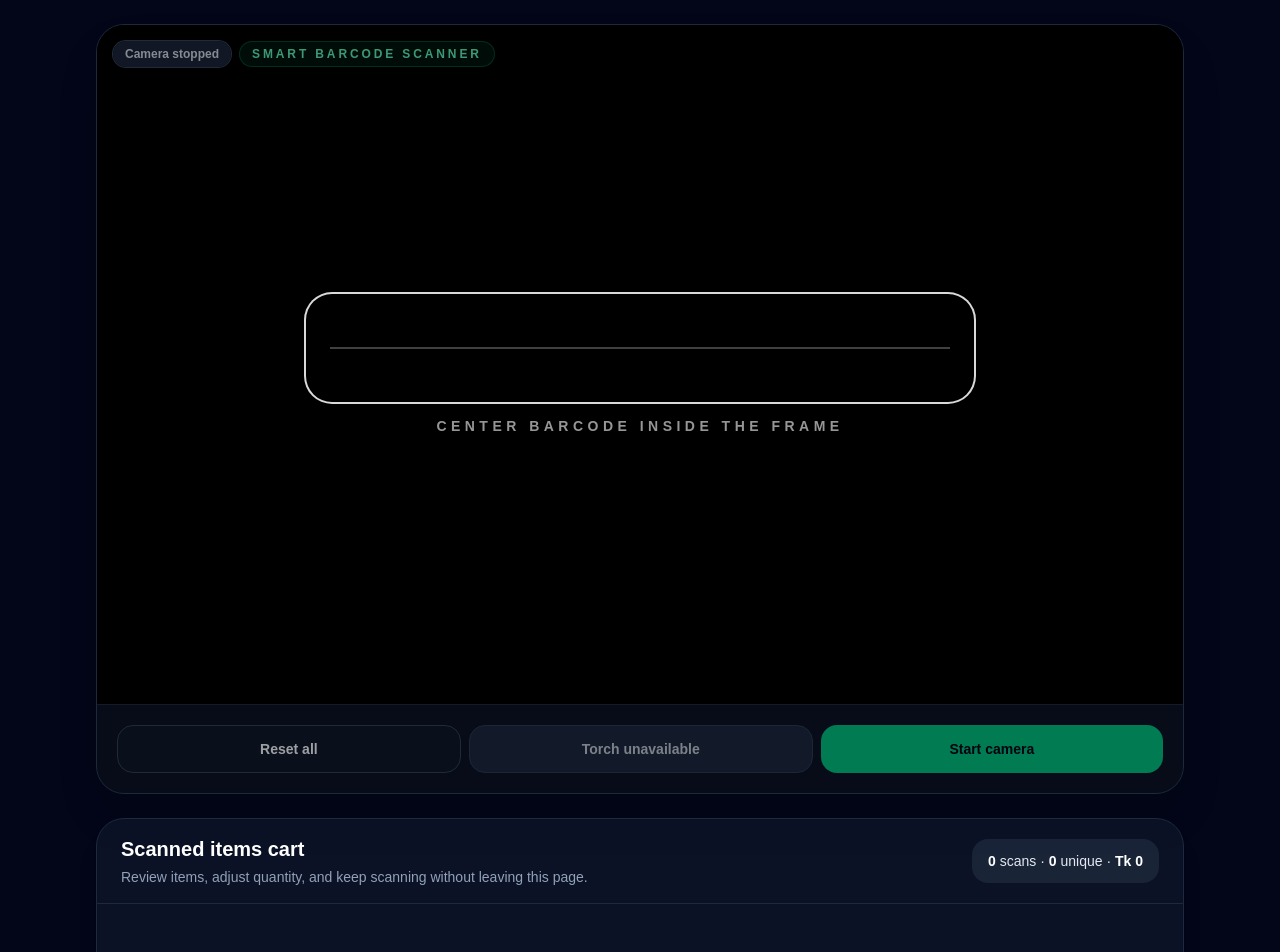
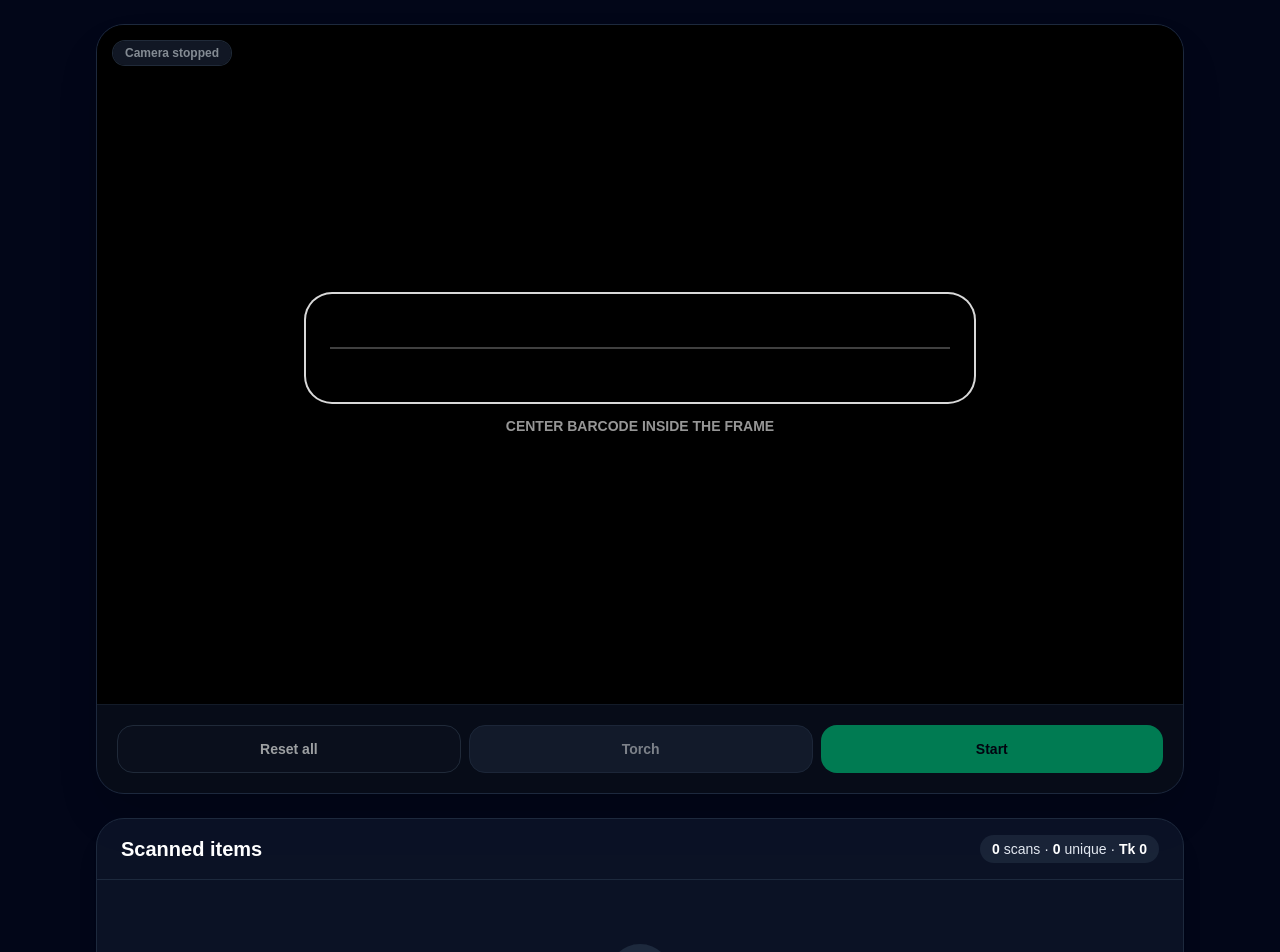
Before and after one commit to kuhelahmed2024/barcode-scan, a Next.js app: page /barcode in a window 1280 px wide. Shown: the top 952 px of the page. Built offline with nearby package versions, Linux system fonts and the light colour scheme; what @zxing/library would draw is missing.

Commit message:
update v2 remove flash button

```diff
--- a/app/barcode/page.tsx
+++ b/app/barcode/page.tsx
@@ -3,6 +3,7 @@
 import { useEffect, useRef, useState } from "react";
 import { BrowserMultiFormatOneDReader, type IScannerControls } from "@zxing/browser";
 import { BarcodeFormat, DecodeHintType, type Result } from "@zxing/library";
+import { Flashlight, FlashlightOff } from "lucide-react";
 
 type Product = {
     barcode: string;
@@ -621,11 +622,22 @@ export default function BarcodeDemoPage() {
                                 >
                                     {statusText}
                                 </span>
+                            </div>
 
-                                <div className="inline-flex items-center rounded-full border border-emerald-500/30 bg-emerald-500/10 px-3 py-1 text-xs font-semibold uppercase tracking-[0.24em] text-emerald-300">
-                                    Smart Barcode Scanner
-                                </div>
-                            </div>
+                            {
+                                isTorchAvailable && (
+                                    <div className="absolute right-4 bottom-4 flex flex-wrap gap-2">
+                                        <span
+                                            className={` inline-flex items-center rounded-full px-3 py-1 text-xs font-semibold bg-slate-800/90 text-slate-300 ring-1 ring-slate-700`}
+                                        >
+                                            {isTorchOn
+                                                ? <Flashlight />
+                                                : <FlashlightOff />
+                                            }
+                                        </span>
+                                    </div>
+                                )
+                            }
 
                             <div className="absolute inset-x-0 top-1/2 -translate-y-1/2 px-5 sm:px-8">
                                 <div
@@ -640,7 +652,7 @@ export default function BarcodeDemoPage() {
                                     />
                                 </div>
 
-                                <p className="mt-3 text-center text-xs font-semibold uppercase tracking-[0.32em] text-white/90 sm:text-sm">
+                                <p className="mt-3 text-center text-xs font-semibold uppercase text-white/90 sm:text-sm">
                                     Center barcode inside the frame
                                 </p>
                             </div>
@@ -671,10 +683,10 @@ export default function BarcodeDemoPage() {
                                 className={`${baseButton} w-full border border-slate-700 bg-slate-800 text-slate-100 hover:border-slate-500 hover:bg-slate-700`}
                             >
                                 {!isTorchAvailable
-                                    ? "Torch unavailable"
+                                    ? "Torch"
                                     : isTorchOn
-                                        ? "Turn torch off"
-                                        : "Turn torch on"}
+                                        ? "Torch off"
+                                        : "Torch on"}
                             </button>
 
                             <button
@@ -689,7 +701,7 @@ export default function BarcodeDemoPage() {
                                 disabled={isStarting || isScanning || isSecureOrigin === false}
                                 className={`${baseButton} ${(!isStarting && isScanning) ? "border border-rose-500/30 bg-rose-500/10 text-rose-200 hover:bg-rose-500/20" : "bg-emerald-500 text-slate-950 hover:bg-emerald-400"} w-full`}
                             >
-                                {isStarting ? "Starting..." : isScanning ? "Stop scanner" : "Start camera"}
+                                {isStarting ? "Starting..." : isScanning ? "Stop" : "Start"}
                             </button>
                         </div>
                     </div>
@@ -697,16 +709,12 @@ export default function BarcodeDemoPage() {
 
                 <section className="mt-6 overflow-hidden rounded-[28px] border border-slate-800 bg-slate-900/70 shadow-xl shadow-black/10">
                     <div className="border-b border-slate-800 px-4 py-4 sm:px-6">
-                        <div className="flex flex-col gap-3 sm:flex-row sm:items-center sm:justify-between">
+                        <div className="flex gap-3 justify-between">
                             <div>
-                                <h2 className="text-xl font-bold text-white">Scanned items cart</h2>
-                                <p className="mt-1 text-sm text-slate-400">
-                                    Review items, adjust quantity, and keep scanning without leaving this
-                                    page.
-                                </p>
+                                <h2 className="text-xl font-bold text-white">Scanned items</h2>
                             </div>
 
-                            <div className="rounded-2xl bg-slate-800/80 px-4 py-3 text-sm text-slate-200">
+                            <div className="rounded-2xl bg-slate-800/80 p-1 px-3 text-sm text-slate-200">
                                 <span className="font-semibold text-white">{totalScannedItems}</span> scans ·{" "}
                                 <span className="font-semibold text-white">{scannedItems.length}</span> unique ·{" "}
                                 <span className="font-semibold text-white">{formatTaka(subtotalAmount)}</span>
--- a/package.json
+++ b/package.json
@@ -10,6 +10,7 @@
   },
   "dependencies": {
     "@zxing/browser": "^0.1.5",
+    "lucide-react": "^1.0.0-rc.1",
     "next": "16.2.1",
     "react": "19.2.4",
     "react-dom": "19.2.4"
```
Also changed, not shown: 1 other file (tests, documents, lock files or other folders).
